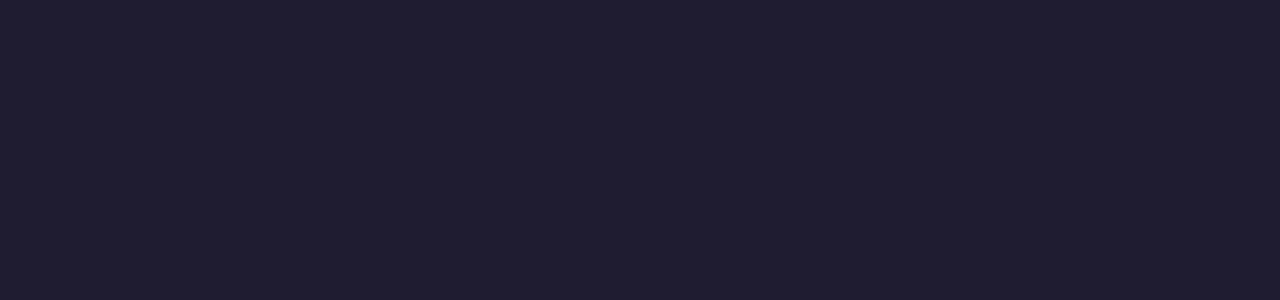
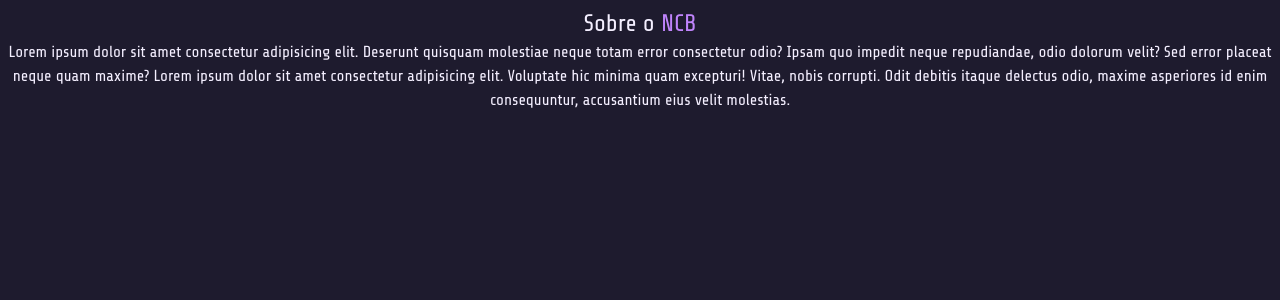
Before and after one commit to NucleoCyberBrasill/SiteNcbFull, a React (Vite) app: page /sobre in a window 1280 px wide. Before the commit this address had no page. Shown: the top 300 px of the page. Built offline with nearby package versions, Linux system fonts and the light colour scheme.

Commit message:
✨  feat: adicionado página sobre + links na nav

```diff
--- a/src/App.tsx
+++ b/src/App.tsx
@@ -1,4 +1,5 @@
 import { Home } from "./pages/Home";
+import { About } from "./pages/about";
 import { BrowserRouter, Routes, Route } from "react-router-dom";
 
 function App() {
@@ -6,6 +7,7 @@ function App() {
       <BrowserRouter>
       <Routes>
         <Route path="/" element={<Home />} />
+        <Route path="/sobre" element={<About/>}/>
       </Routes>
     </BrowserRouter>
   );
--- a/src/Components/Menu/index.tsx
+++ b/src/Components/Menu/index.tsx
@@ -11,6 +11,7 @@ import { useEffect, useState } from "react";
 
 import AOS from "aos";
 import "aos/dist/aos.css";
+import { Link } from "react-router-dom";
 
 type themes = "dark" | "light";
 
@@ -103,9 +104,12 @@ export function Menu() {
             </a>
           </li>
           <li>
-            <a href="#" className="flex items-center gap-1 hover:text-gray-400">
-              <InfoIcon className="w-4 h-4" /> Sobre
-            </a>
+            <Link
+              to="/sobre"
+                className="flex items-center gap-1 hover:text-gray-400"
+              >
+                <InfoIcon className="w-4 h-4" /> Sobre
+              </Link>
           </li>
           <li>
             <a href="#" className="flex items-center gap-1 hover:text-gray-400">
@@ -141,12 +145,12 @@ export function Menu() {
               </a>
             </li>
             <li>
-              <a
-                href="#"
+              <Link
+              to="/sobre"
                 className="flex items-center gap-1 hover:text-gray-400"
               >
                 <InfoIcon className="w-4 h-4" /> Sobre
-              </a>
+              </Link>
             </li>
             <li>
               <a
--- /dev/null
+++ b/src/pages/about/index.tsx
@@ -0,0 +1,8 @@
+export function About(){
+    return (
+        <>
+        <h1 className="text-2xl text-center mt-2">Sobre o <span className="text-[var(--color-primary-self)]">NCB</span></h1>
+        <p className="text-center">Lorem ipsum dolor sit amet consectetur adipisicing elit. Deserunt quisquam molestiae neque totam error consectetur odio? Ipsam quo impedit neque repudiandae, odio dolorum velit? Sed error placeat neque quam maxime? Lorem ipsum dolor sit amet consectetur adipisicing elit. Voluptate hic minima quam excepturi! Vitae, nobis corrupti. Odit debitis itaque delectus odio, maxime asperiores id enim consequuntur, accusantium eius velit molestias.</p>
+        </>
+    )
+}
```
